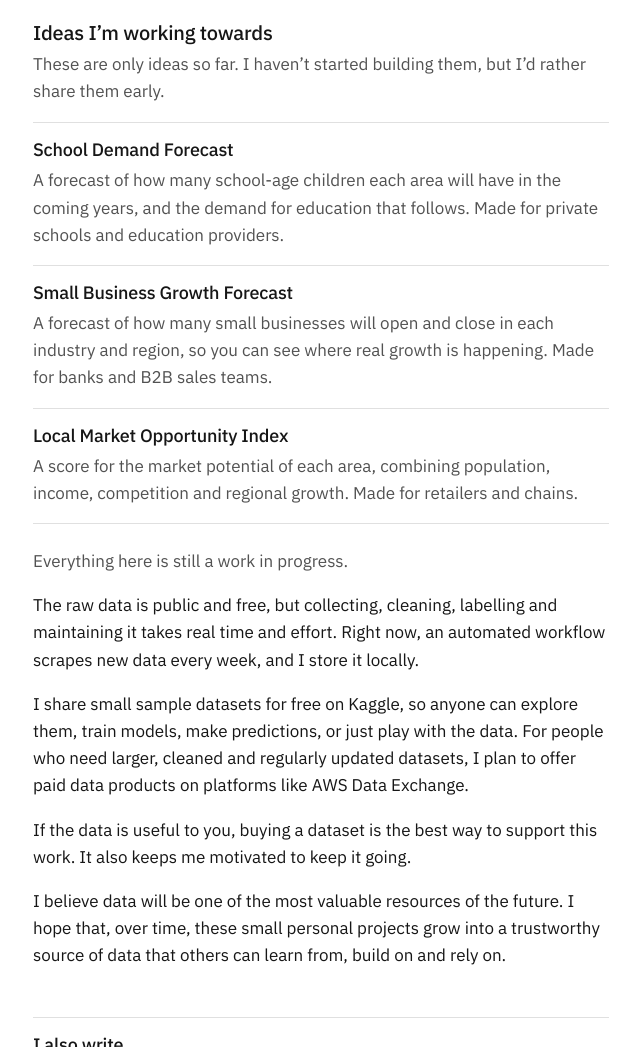
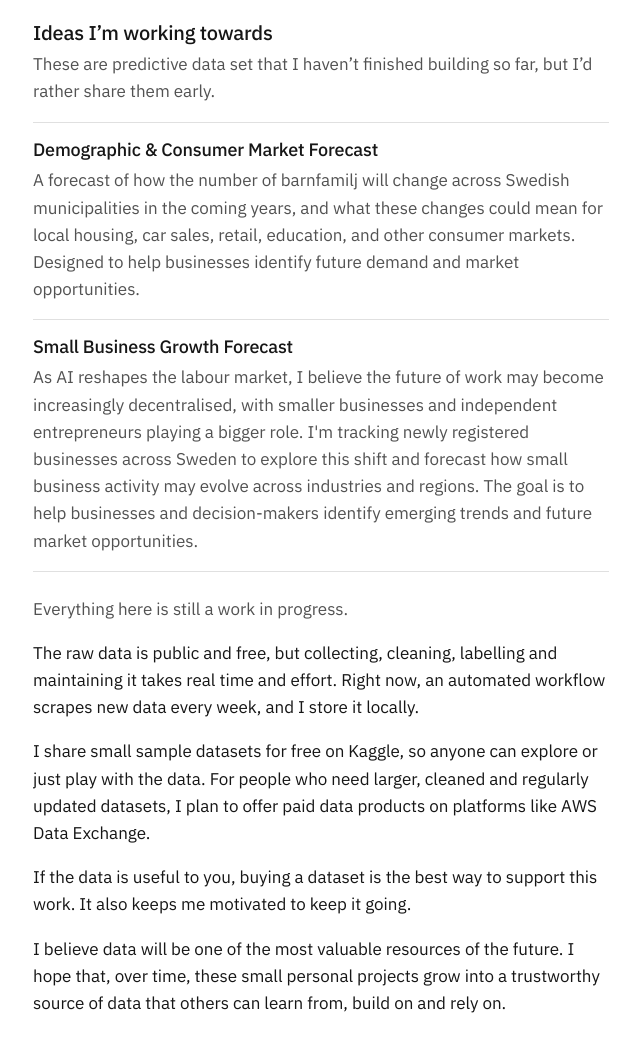
Before and after one commit to pingyan-data/data5pm, an Astro site: page /data5pm/data in a window 1280 px wide. Shown: the part 560-1607 px from the top of the page, without its empty margins (271-911 px from the left). Built offline with nearby package versions, Linux system fonts and the light colour scheme; Astro itself is replaced by a stand-in of ours.

Commit message:
Update home page intro

```diff
--- a/src/pages/data.astro
+++ b/src/pages/data.astro
@@ -34,33 +34,25 @@ const substack = SITE.links.find((l) => l.label === 'Substack');
     <section class="ideas">
       <h2 class="section-title">Ideas I’m working towards</h2>
       <p class="muted">
-        These are only ideas so far. I haven’t started building them, but I’d rather share them early.
+        These are predictive data set that I haven’t finished building so far, but I’d rather share them early.
       </p>
 
       <div class="list">
         <div class="dataset">
-          <h2>School Demand Forecast</h2>
+          <h2>Demographic & Consumer Market Forecast</h2>
           <p>
-            A forecast of how many school-age children each area will have in the coming years, and
-            the demand for education that follows. Made for private schools and education providers.
+            A forecast of how the number of barnfamilj will change across Swedish municipalities in the coming years, and what these changes could mean for local housing, car sales, retail, education, and other consumer markets. Designed to help businesses identify future demand and market opportunities.
           </p>
         </div>
 
         <div class="dataset">
           <h2>Small Business Growth Forecast</h2>
           <p>
-            A forecast of how many small businesses will open and close in each industry and region,
-            so you can see where real growth is happening. Made for banks and B2B sales teams.
+            As AI reshapes the labour market, I believe the future of work may become increasingly decentralised, with smaller businesses and independent entrepreneurs playing a bigger role. I'm tracking newly registered businesses across Sweden to explore this shift and forecast how small business activity may evolve across industries and regions. The goal is to help businesses and decision-makers identify emerging trends and future market opportunities.
           </p>
         </div>
 
-        <div class="dataset">
-          <h2>Local Market Opportunity Index</h2>
-          <p>
-            A score for the market potential of each area, combining population, income, competition
-            and regional growth. Made for retailers and chains.
-          </p>
-        </div>
+
       </div>
     </section>
 
@@ -76,10 +68,9 @@ const substack = SITE.links.find((l) => l.label === 'Substack');
     </p>
 
     <p>
-      I share small sample datasets for free on Kaggle, so anyone can explore them, train models,
-      make predictions, or just play with the data. For people who need larger, cleaned and regularly
+      I share small sample datasets for free on Kaggle, so anyone can explore or just play with the data. For people who need larger, cleaned and regularly
       updated datasets, I plan to offer paid data products on platforms like
-      {store ? <a href={store}>AWS Data Exchange</a> : 'AWS Data Exchange'}.
+      {store ? <a href={store}> AWS Data Exchange</a> : ' AWS Data Exchange'}.
     </p>
 
     <p>
--- a/src/pages/toolbox/index.astro
+++ b/src/pages/toolbox/index.astro
@@ -9,7 +9,7 @@ const count = (slug: string) => entries.filter((e) => domainOf(e) === slug).leng
 ---
 <Base title="Toolbox">
   <h1>Toolbox</h1>
-  <p class="lede muted">Methods I’ve learned, grouped by field. </p>
+  <p class="lede muted">Methods grouped by field. </p>
 
   <ul class="domains">
     {DOMAINS.map((d) => {
```
